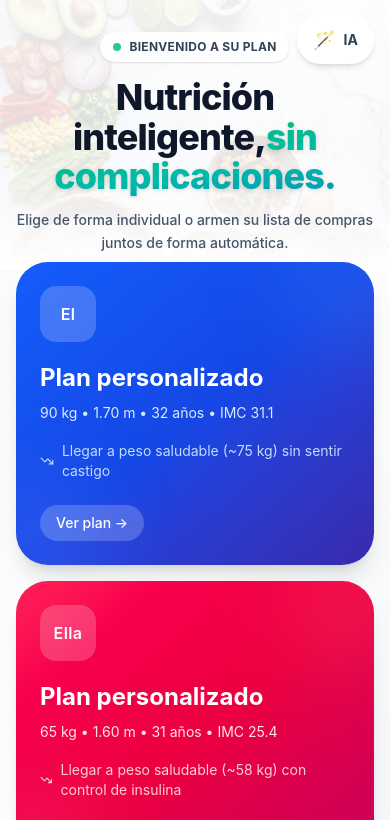
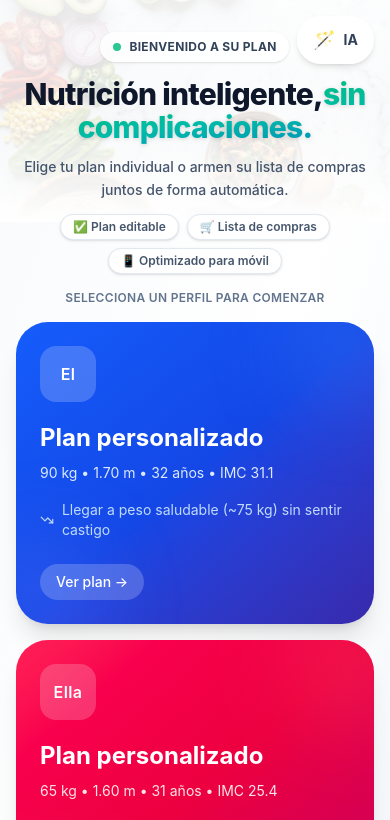
Before and after one commit to VtorErick/PlanNutricional, a React (Vite) app: page / in a window 390 px wide. Shown: the top 820 px of the page. Built offline with nearby package versions, Linux system fonts and the light colour scheme.

Commit message:
Mejora UX de la página principal en móvil

```diff
--- a/src/App.tsx
+++ b/src/App.tsx
@@ -910,7 +910,7 @@ export default function App() {
             <img src="/images/hero.png" alt="" className="w-full h-full object-cover opacity-20" />
             <div className="absolute inset-0 bg-gradient-to-b from-white/60 via-white/30 to-white" />
           </div>
-          <div className="relative max-w-4xl mx-auto px-4 md:px-6 pt-8 md:pt-12 pb-4 text-center">
+          <div className="relative max-w-4xl mx-auto px-4 md:px-6 pt-8 md:pt-12 pb-5 text-center">
             <motion.div initial={{ opacity: 0, y: -20 }} animate={{ opacity: 1, y: 0 }} transition={{ type: "spring", stiffness: 400, damping: 30 }}>
               <motion.div
                 initial={{ scale: 0.9, opacity: 0 }}
@@ -921,20 +921,28 @@ export default function App() {
                 <div className="w-2 h-2 bg-emerald-500 rounded-full animate-pulse" />
                 <span className="text-xs font-bold tracking-wide text-slate-700 uppercase">Bienvenido a su plan</span>
               </motion.div>
-              <h1 className="text-4xl md:text-5xl lg:text-6xl font-extrabold text-slate-900 mb-3 tracking-tight leading-[1.1]">
+              <h1 className="text-3xl md:text-5xl lg:text-6xl font-extrabold text-slate-900 mb-3 tracking-tight leading-[1.1]">
                 Nutrición inteligente,<br className="hidden sm:block"/>
                 <span className="bg-gradient-to-br from-emerald-500 via-teal-500 to-cyan-600 bg-clip-text text-transparent drop-shadow-sm">
                   sin complicaciones.
                 </span>
               </h1>
               <p className="text-sm md:text-lg text-slate-600 max-w-xl mx-auto font-medium leading-relaxed">
-                Elige de forma individual o armen su lista de compras juntos de forma automática.
+                Elige tu plan individual o armen su lista de compras juntos de forma automática.
               </p>
             </motion.div>
           </div>
         </div>
 
         <div className="flex-1 max-w-4xl mx-auto px-4 md:px-6 pb-12 w-full z-10 relative -mt-2">
+          <div className="flex flex-wrap items-center justify-center gap-2 mb-4">
+            <span className="px-3 py-1 rounded-full text-xs font-semibold bg-white border border-slate-200 text-slate-600 shadow-sm">✅ Plan editable</span>
+            <span className="px-3 py-1 rounded-full text-xs font-semibold bg-white border border-slate-200 text-slate-600 shadow-sm">🛒 Lista de compras</span>
+            <span className="px-3 py-1 rounded-full text-xs font-semibold bg-white border border-slate-200 text-slate-600 shadow-sm">📱 Optimizado para móvil</span>
+          </div>
+          <div className="mb-4 text-center">
+            <p className="text-xs sm:text-sm text-slate-500 font-semibold tracking-wide uppercase">Selecciona un perfil para comenzar</p>
+          </div>
           <div className="grid grid-cols-1 sm:grid-cols-2 gap-4 md:gap-6">
             <motion.button
               initial={{ opacity: 0, x: -30 }} animate={{ opacity: 1, x: 0 }} transition={{ type: "spring", stiffness: 400, damping: 30, delay: 0.1 }}
@@ -990,8 +998,8 @@ export default function App() {
             >
               <div className="absolute -top-10 -right-10 w-32 h-32 bg-emerald-400/20 rounded-full blur-2xl" />
               <div className="absolute -bottom-10 -left-10 w-32 h-32 bg-teal-400/20 rounded-full blur-2xl" />
-              <div className="relative flex items-center gap-6">
-                <div className="w-16 h-16 rounded-2xl bg-white/20 backdrop-blur flex items-center justify-center flex-shrink-0">
+              <div className="relative flex flex-col sm:flex-row sm:items-center gap-4 sm:gap-6">
+                <div className="w-14 h-14 sm:w-16 sm:h-16 rounded-2xl bg-white/20 backdrop-blur flex items-center justify-center flex-shrink-0">
                   <Heart className="w-8 h-8 text-white" />
                 </div>
                 <div>
```
